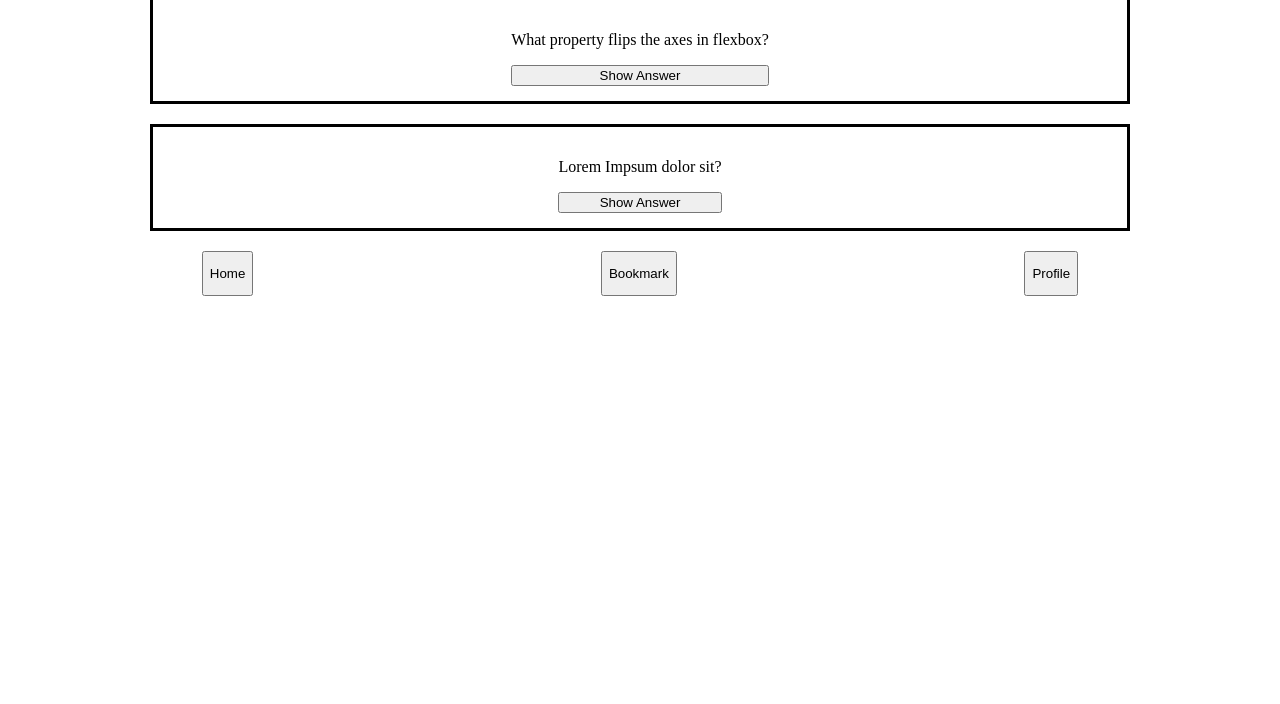
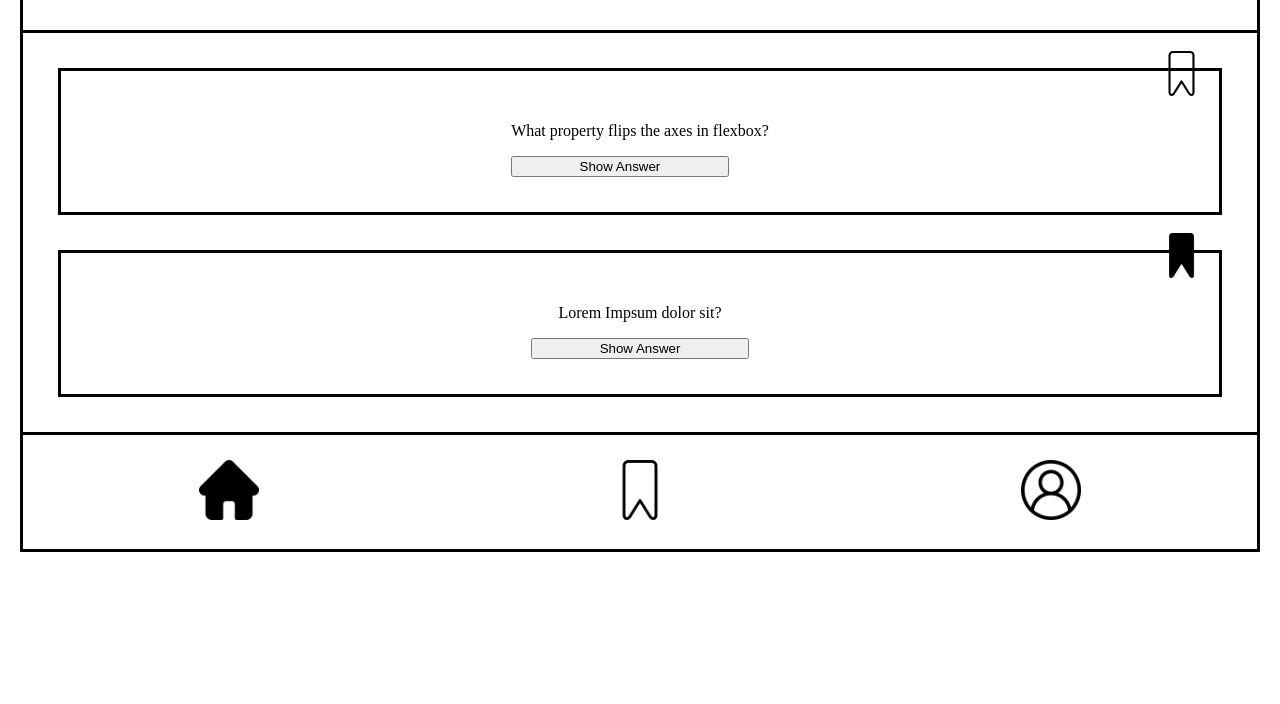
Before and after one commit to alexander-bick/quiz-app, a plain HTML site: page index.html in a window 1280 px wide. Shown: the part 96-800 px from the top of the page. Drawn offline with Linux system fonts and the light colour scheme.

Commit message:
add icons

```diff
--- /dev/null
+++ b/css/styles.css
@@ -0,0 +1,58 @@
+* {
+    box-sizing: border-box;
+}
+
+body {
+   margin: 20px 20px 20px 20px;
+   border: solid;
+}
+
+.header {
+    text-align: center;
+    height: 85px;
+    width: 100%;
+    border-bottom: solid;
+}
+
+.card {
+    border: solid;
+    padding: 35px;
+    margin: 35px 35px 35px 35px;
+    display: flex;
+    flex-wrap: wrap;
+    justify-content: center;
+    align-content: center;
+    flex-direction: column;
+    text-align: center;
+    position: relative;
+}
+
+.card__bookmark {
+    position: absolute;
+    top: -20px;
+    right: 15px;
+    height: 45px;
+    width: 45px;
+}
+
+.card__answerbutton {
+
+    width: 20%;
+    flex-wrap: wrap;
+}
+
+.footer {
+   display: flex;
+   flex-direction: row;
+   justify-content: space-around;
+   margin-top: 35px;
+   border-top: solid;
+
+}
+
+.footer__icon {
+    height: 60px;
+    width: 60px;
+    text-align: center;
+    margin: 25px 25px 25px 25px;
+}
--- a/index.html
+++ b/index.html
@@ -5,7 +5,7 @@
     <meta http-equiv='X-UA-Compatible' content='IE=edge'>
     <title>Quiz App</title>
     <meta name='viewport' content='width=device-width, initial-scale=1'>
-    <link rel='stylesheet' type='text/css' media='screen' href='styles.css'>
+    <link rel='stylesheet' type='text/css' media='screen' href='css/styles.css'>
     </head>
 <body>
     <header class="header">
@@ -13,19 +13,21 @@
     </header>
     <main>
         <section class="card" id="question1">
+            <img class="card__bookmark" alt="bookmarkfilled" src="images/bookmarkempty.png"/>
             <p>What property flips the axes in flexbox?</p>
-            <button class="answer">Show Answer</button>
+            <button class="card__answerbutton">Show Answer</button>
 
         </section>
         <section class="card" id="question2">
+            <img class="card__bookmark" alt="bookmarkfilled" src="images/bookmarkfilled.png"/>
             <p>Lorem Impsum dolor sit?</p>
-            <button class="answer">Show Answer</button>
+            <button class="card__answerbutton">Show Answer</button>
         </section>
     </main>
     <footer class="footer">
-        <button>Home</button>
-        <button>Bookmark</button>
-        <button>Profile</button>
+        <a href="index.html"><img alt="home" src="images/homefilled.png" class="footer__icon"/></a>
+        <a href="bookmarks.html"><img alt="bookmarks" src="images/bookmarkempty.png" class="footer__icon"/></a></a>
+        <a href="profil.html"><img alt="profile" src="images/userempty.png" class="footer__icon"/></a></a>
     </footer>
 
 
--- a/styles.css
+++ /dev/null
@@ -1,35 +0,0 @@
-* {
-    box-sizing: border-box;
-}
-
-body {
-   padding: 20px;
-}
-
-.header {
-    display: flex;
-    justify-content: center;
-    align-items: center;
-    height: 45px;
-}
-
-.card {
-    margin: 20px 10%;
-    border: solid black;
-    padding: 15px;
-    display: flex;
-    flex-wrap: wrap;
-    justify-content: center;
-    align-content: space-evenly;
-    flex-direction: column;
-
-
-}
-
-.footer {
-   display: flex;
-   justify-content: space-around;
-   margin-top: 10px;
-   height: 45px;
-   flex-direction: row;
-}
```
Also changed, not shown: bookmarks.html (added, +35 -0 lines), images/bookmarkempty.png (added), images/bookmarkfilled.png (added), images/homeempty.png (added), images/homefilled.png (added), images/userempty.png (added), images/userfilled.png (added), profil.html (added).
